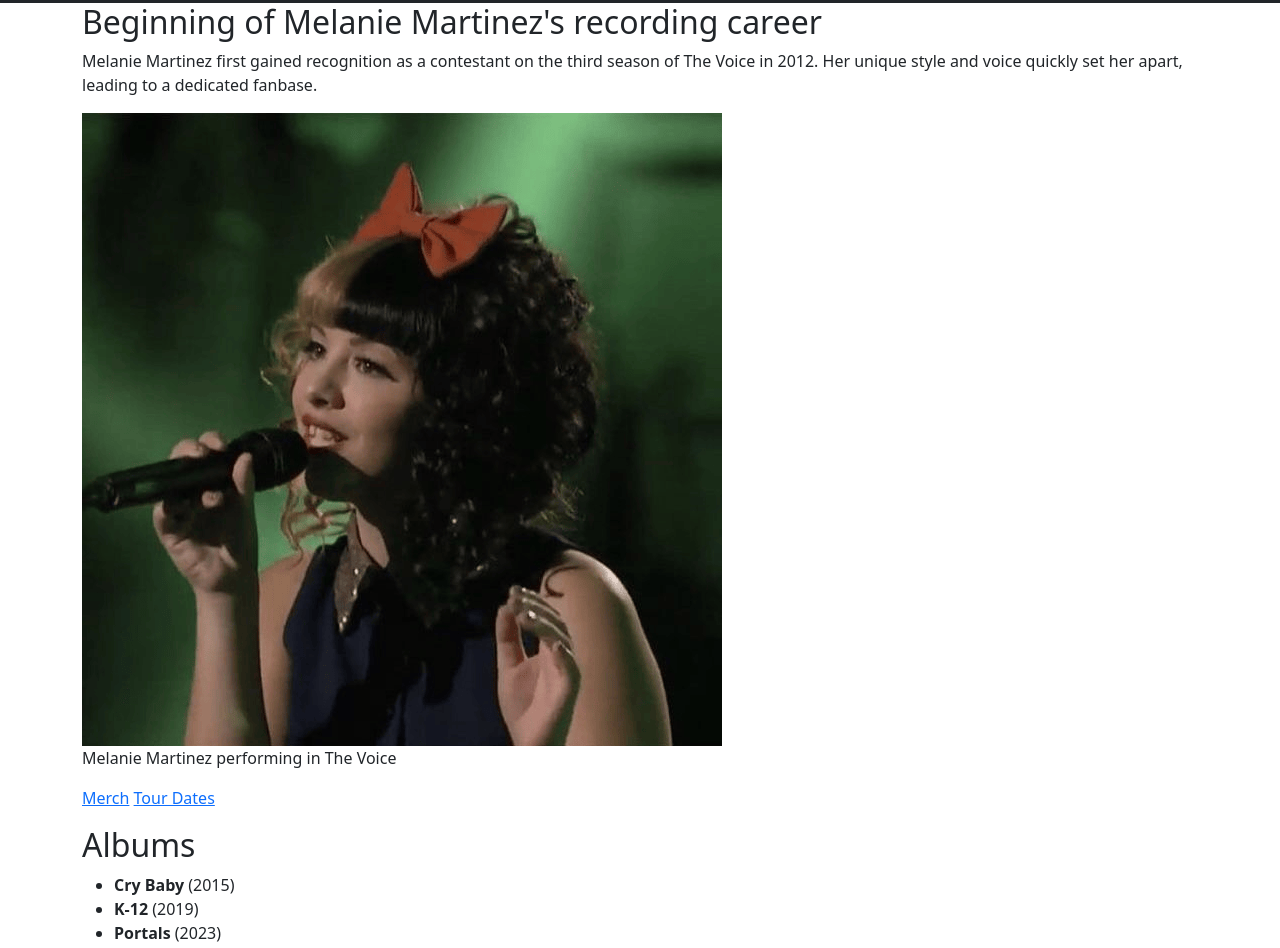
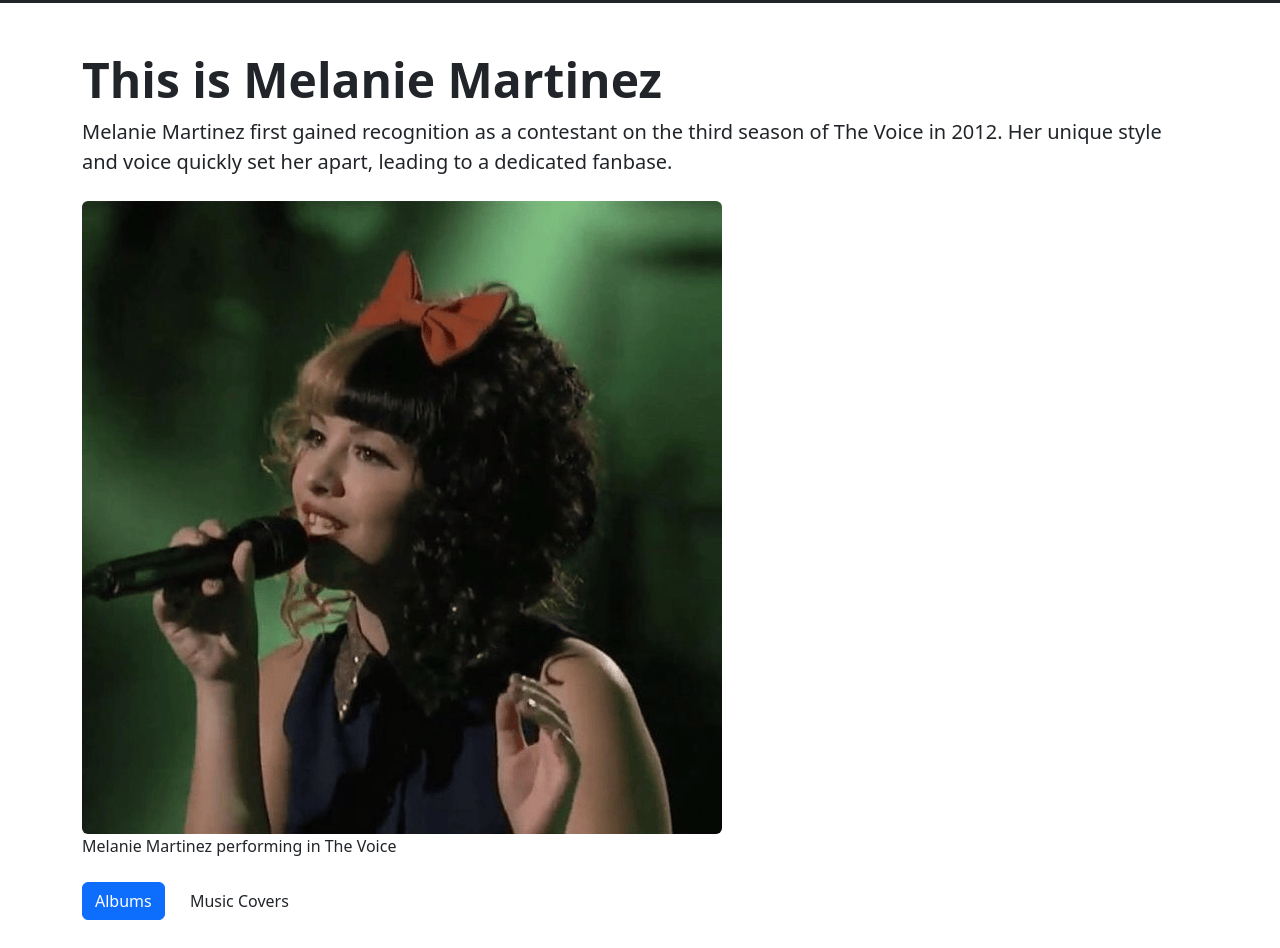
Before and after one commit to ruben-ruesga/bootstrap5aTIAEVND, a plain HTML site: page index.html in a window 1280 px wide. Shown: the part 197-1145 px from the top of the page. Drawn offline with Linux system fonts and the light colour scheme.

Commit message:
section hero

```diff
--- a/index.html
+++ b/index.html
@@ -43,23 +43,26 @@
     </header>
 
     <main id="contenido">
-
         <!-- section hero -->
         <section id="beginnings" aria-labelledby="Beginnings-Title">
-            <div class="container">
-                <header>
-                    <h2 id="Beginnings-Title">Beginning of Melanie Martinez's recording career</h2>
-                    <p>Melanie Martinez first gained recognition as a contestant on the third season of The Voice in 2012. Her unique style and voice quickly set her apart, leading to a dedicated fanbase.</p>
+            <div class="container py-5">
+                <header class="mb-4">
+                    <h2 id="Beginnings-Title" class="display-5 fw-bold">This is Melanie Martinez
+                    </h2>
+                    <p class="lead">Melanie Martinez first gained recognition as a contestant
+                        on the third season of The Voice in 2012. Her unique style and voice quickly
+                        set her apart, leading to a dedicated fanbase.
+                    </p>
                 </header>
 
-                <figure>
-                    <img src="./img/melanie-martinez-the-voice.png" alt="Melanie Martinez performing in The Voice" />
+                <figure class="mb-4">
+                    <img src="./img/melanie-martinez-the-voice.png" class="img-fluid rounded" alt="Melanie Martinez performing in The Voice" />
                     <figcaption>Melanie Martinez performing in The Voice</figcaption>
                 </figure>
 
                 <p>
-                    <a href="#merch">Merch</a>
-                    <a href="Tour Dates">Tour Dates</a>
+                    <a href="#albums" class="btn btn-primary me-2">Albums</a>
+                    <a href="#Music covers" class="btn btn.outline-secondary">Music Covers</a>
                 </p>
             </div>
         </section>
```
